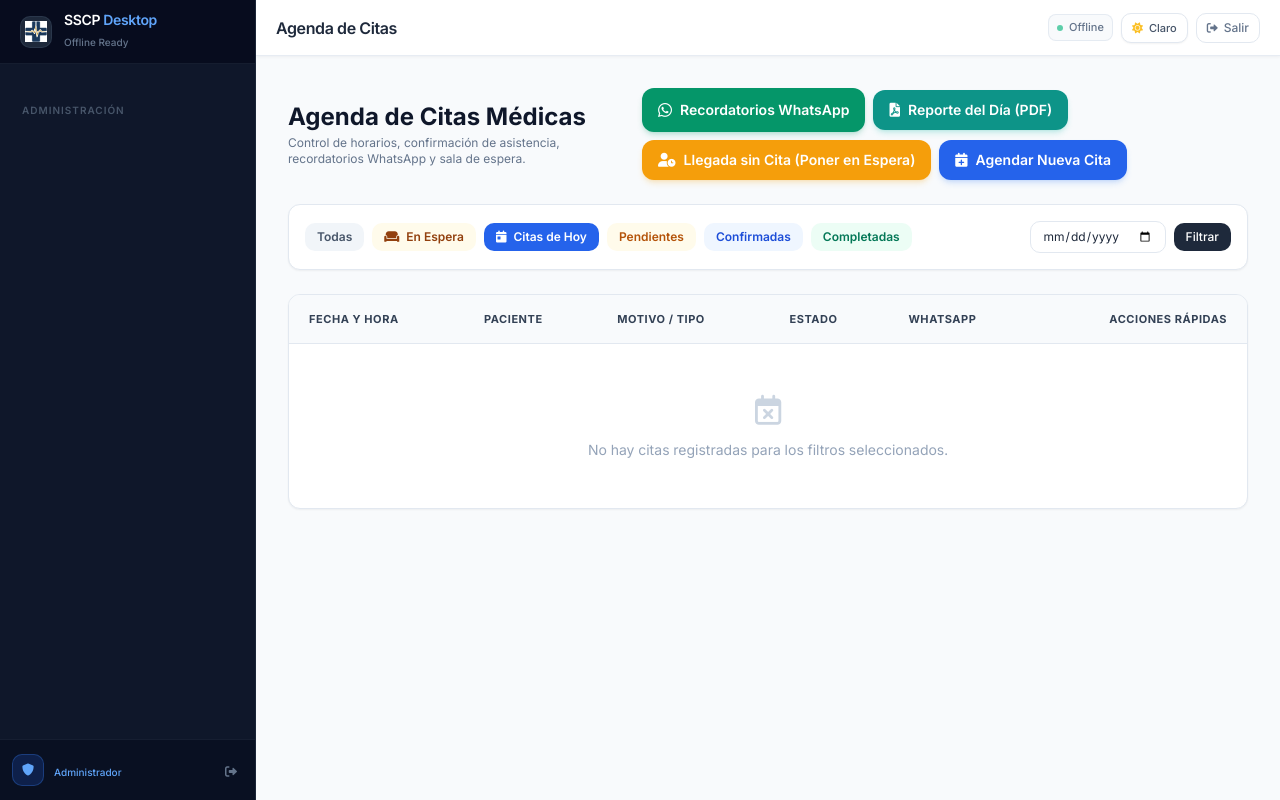
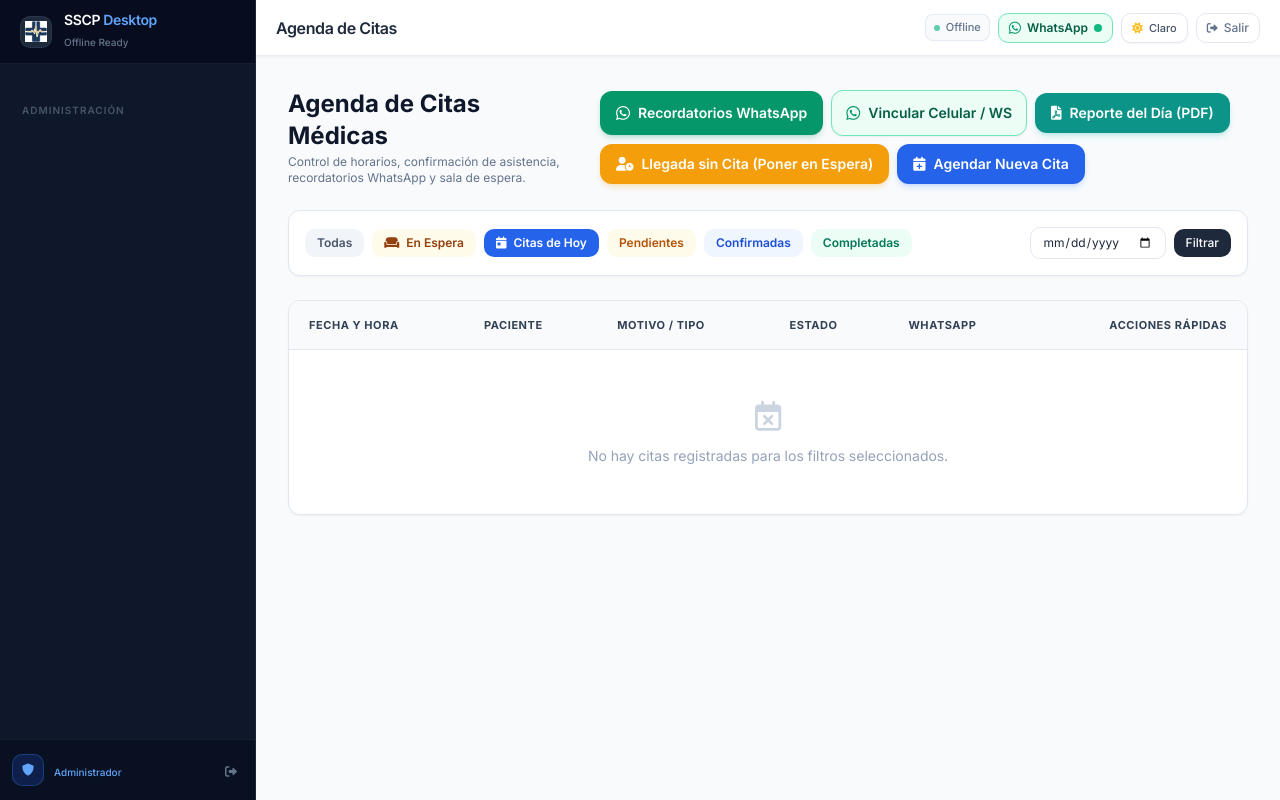
Before and after one commit to lucarios0404-prog/-lucarios0404-prog-SSCP-desktop, a Python web app: template app/templates/appointments/index.html in a window 1280 px wide. Run offline with Jinja, Linux system fonts and the light colour scheme; the template is opened without the code that fills it, so the values that code supplies are empty; some libraries are stand-ins or nearby versions.

Commit message:
feat(whatsapp): enable direct WhatsApp linking for doctors with header, dashboard, and appointments access

```diff
--- a/app/templates/appointments/index.html
+++ b/app/templates/appointments/index.html
@@ -42,6 +42,11 @@
                             {% if unsent_reminders_count > 0 %}
                             <span class="ml-1.5 px-1.5 py-0.5 rounded-full bg-emerald-800 text-[10px] font-bold">{{ unsent_reminders_count }}</span>
                             {% endif %}
+                        </button>
+
+                        <!-- Botón Rápido de Vinculación de Celular / WhatsApp -->
+                        <button type="button" onclick="openWhatsAppModal()" class="inline-flex items-center justify-center px-3.5 py-2.5 rounded-xl bg-emerald-50 hover:bg-emerald-100 text-emerald-800 text-sm font-semibold border border-emerald-300 shadow-sm transition-all active:scale-95" title="Vincular o verificar conexión del celular de la secretaría / consultorio">
+                            <i class="fab fa-whatsapp text-emerald-600 mr-2 text-base"></i> Vincular Celular / WS
                         </button>
 
                         <a href="/appointments/secretary-daily-pdf" target="_blank" class="inline-flex items-center justify-center px-4 py-2.5 rounded-xl bg-teal-600 hover:bg-teal-700 text-white text-sm font-semibold shadow-md shadow-teal-500/20 transition-all" title="Descargar Reporte Diario de Entradas y Recepción en PDF">
--- a/app/templates/dashboard.html
+++ b/app/templates/dashboard.html
@@ -40,6 +40,9 @@
                                 <a href="/appointments?action=walkin" class="inline-flex items-center px-3.5 py-2 rounded-lg bg-amber-500/20 hover:bg-amber-500/30 text-amber-300 font-semibold text-sm border border-amber-500/30 transition-all" title="Indicar que un paciente llegó hoy y ponerlo en espera">
                                     <i class="fas fa-user-clock mr-2 text-xs"></i> Marcar Llegada
                                 </a>
+                                <button type="button" onclick="openWhatsAppModal()" class="inline-flex items-center px-3.5 py-2 rounded-lg bg-emerald-500/20 hover:bg-emerald-500/30 text-emerald-300 font-semibold text-sm border border-emerald-500/40 transition-all" title="Vincular celular de la secretaria o consultorio para WhatsApp">
+                                    <i class="fab fa-whatsapp mr-2 text-xs"></i> Vincular Celular / WS
+                                </button>
                             </div>
                         </div>
                     </div>
--- a/app/templates/layouts/base.html
+++ b/app/templates/layouts/base.html
@@ -53,6 +53,8 @@
 <body class="bg-slate-50 text-slate-800 font-sans antialiased min-h-screen flex flex-col">
     {% block body %}{% endblock %}
 
+    {% include "partials/whatsapp_modal.html" %}
+
     <script src="/static/js/app.js"></script>
     {% block scripts %}{% endblock %}
 </body>
--- a/app/templates/partials/header.html
+++ b/app/templates/partials/header.html
@@ -29,6 +29,15 @@
             Offline
         </div>
 
+        <!-- Botón de Vinculación Rápida de WhatsApp (Accesible para Doctor, Secretaria y Admin) -->
+        <button type="button" onclick="openWhatsAppModal()" id="header-wa-btn"
+            class="inline-flex items-center gap-1.5 px-2.5 py-1 rounded-lg text-xs font-semibold bg-emerald-50 hover:bg-emerald-100 text-emerald-800 border border-emerald-300 transition-all shadow-xs active:scale-95"
+            title="Estado y Vinculación de WhatsApp Gateway (Celular de Secretaría / Consultorio)">
+            <i class="fab fa-whatsapp text-emerald-600 text-sm"></i>
+            <span id="header-wa-status-text" class="hidden sm:inline">WhatsApp</span>
+            <span id="header-wa-status-dot" class="w-2 h-2 rounded-full bg-emerald-500"></span>
+        </button>
+
         <!-- Toggle Modo Claro / Oscuro -->
         <button id="theme-toggle-btn" type="button" onclick="toggleDarkMode()"
             class="inline-flex items-center gap-1.5 px-2.5 py-1.5 rounded-lg border text-xs font-medium shadow-sm transition-all bg-white hover:bg-slate-50 border-slate-200 text-slate-600"
--- /dev/null
+++ b/app/templates/partials/whatsapp_modal.html
@@ -0,0 +1,265 @@
+<!-- MODAL GLOBAL: VINCULACIÓN DE WHATSAPP GATEWAY (DOCTOR, SECRETARÍA Y ADMIN) -->
+<div id="globalWhatsAppModal" class="hidden fixed inset-0 z-50 overflow-y-auto bg-slate-900/60 backdrop-blur-sm flex items-center justify-center p-4">
+    <div class="bg-white rounded-3xl max-w-md w-full p-6 shadow-2xl border border-slate-200 animate-fade-in text-slate-800">
+        <!-- Header del Modal -->
+        <div class="flex items-center justify-between border-b border-slate-100 pb-3 mb-4">
+            <div class="flex items-center space-x-3">
+                <div class="w-10 h-10 rounded-2xl bg-emerald-100 text-emerald-700 flex items-center justify-center font-bold text-xl shadow-sm shadow-emerald-500/10">
+                    <i class="fab fa-whatsapp"></i>
+                </div>
+                <div>
+                    <h3 class="text-base font-bold text-slate-900">WhatsApp del Consultorio</h3>
+                    <p class="text-xs text-slate-500">Vinculación del celular para recordatorios automáticos</p>
+                </div>
+            </div>
+            <button type="button" onclick="closeWhatsAppModal()" class="text-slate-400 hover:text-slate-600 text-2xl font-bold leading-none">&times;</button>
+        </div>
+
+        <!-- Estado de Conexión Dinámico -->
+        <div id="wa-modal-connected-view" class="hidden space-y-4 text-center">
+            <div class="p-4 bg-emerald-50 border border-emerald-200 rounded-2xl">
+                <div class="w-12 h-12 rounded-full bg-emerald-100 text-emerald-600 flex items-center justify-center mx-auto mb-2 text-xl">
+                    <i class="fas fa-check-circle"></i>
+                </div>
+                <h4 class="text-sm font-bold text-emerald-950">WhatsApp Conectado y Activo</h4>
+                <p class="text-xs text-emerald-800 mt-1" id="wa-modal-connected-phone">Dispositivo vinculado correctamente</p>
+                <span class="inline-flex items-center px-2 py-0.5 rounded-full text-[10px] font-bold bg-emerald-200/60 text-emerald-900 mt-2">
+                    <span class="w-1.5 h-1.5 rounded-full bg-emerald-600 mr-1.5 animate-pulse"></span> Listo para enviar recordatorios
+                </span>
+            </div>
+
+            <div class="bg-slate-50 border border-slate-200 rounded-2xl p-3.5 text-left space-y-2">
+                <label class="block text-[11px] font-bold text-slate-600 uppercase tracking-wider">Probar Envío de Mensaje</label>
+                <div class="flex gap-2">
+                    <input type="text" id="wa_modal_test_phone" placeholder="Ej: 809-555-0199"
+                           class="flex-1 px-3 py-1.5 text-xs bg-white border border-slate-200 rounded-xl focus:outline-none focus:ring-2 focus:ring-emerald-500">
+                    <button type="button" onclick="sendModalTestWhatsApp()"
+                            class="px-3 py-1.5 bg-emerald-600 hover:bg-emerald-700 text-white rounded-xl text-xs font-bold transition shadow-xs">
+                        Enviar Prueba
+                    </button>
+                </div>
+                <div id="wa_modal_test_result" class="text-xs"></div>
+            </div>
+
+            <div class="pt-2 flex justify-between items-center">
+                <button type="button" onclick="closeWhatsAppModal()" class="px-4 py-2 text-xs font-semibold text-slate-600 hover:bg-slate-100 rounded-xl">
+                    Cerrar
+                </button>
+                <button type="button" onclick="disconnectModalGateway()"
+                        class="px-4 py-2 text-xs font-bold text-rose-700 hover:bg-rose-50 border border-rose-200 rounded-xl transition">
+                    <i class="fas fa-unlink mr-1"></i> Desvincular / Cambiar Celular
+                </button>
+            </div>
+        </div>
+
+        <!-- Vista de Escaneo de QR (Cuando está desconectado) -->
+        <div id="wa-modal-disconnected-view" class="space-y-4 text-center">
+            <div>
+                <label class="block text-left text-[11px] font-bold text-slate-600 uppercase tracking-wider mb-1">
+                    Número de Teléfono del Celular (Secretaría / Consultorio):
+                </label>
+                <input type="text" id="wa-pairing-phone-input" placeholder="Ej: 809-555-0199 o +1809..."
+                       class="w-full px-3 py-2 text-xs bg-slate-50 border border-slate-200 rounded-xl focus:outline-none focus:ring-2 focus:ring-emerald-500 font-mono">
+            </div>
+
+            <div class="p-4 bg-slate-50 rounded-2xl border border-slate-200 flex flex-col items-center justify-center min-h-[220px]" id="globalQrContainer">
+                <div class="animate-spin rounded-full h-8 w-8 border-b-2 border-emerald-600 mb-2"></div>
+                <span class="text-xs text-slate-500">Generando código QR de vinculación...</span>
+            </div>
+
+            <div class="text-left bg-emerald-50/70 border border-emerald-200 rounded-2xl p-3.5 text-xs text-slate-700 space-y-1.5">
+                <p class="font-bold text-emerald-950 flex items-center">
+                    <i class="fas fa-mobile-screen-button text-emerald-600 mr-1.5 text-sm"></i> Instrucciones desde el celular:
+                </p>
+                <ol class="list-decimal list-inside space-y-1 text-[11px] text-slate-600 font-medium">
+                    <li>Abra WhatsApp en el teléfono de la secretaria o consultorio.</li>
+                    <li>Toque los <strong>3 puntos / Ajustes</strong> &gt; <strong>Dispositivos vinculados</strong>.</li>
+                    <li>Presione <strong>Vincular un dispositivo</strong> y apunte la cámara al código QR.</li>
+                </ol>
+            </div>
+
+            <div class="flex items-center justify-between pt-2">
+                <button type="button" onclick="refreshGlobalQr()" class="px-3 py-2 text-xs text-slate-600 hover:bg-slate-100 rounded-xl font-semibold flex items-center">
+                    <i class="fas fa-redo-alt mr-1.5"></i> Regenerar QR
+                </button>
+                <button type="button" onclick="confirmGlobalPairing()" class="px-4 py-2 text-xs font-bold text-white bg-emerald-600 hover:bg-emerald-700 rounded-xl shadow-md shadow-emerald-600/25 transition-all flex items-center active:scale-95">
+                    <i class="fas fa-check mr-1.5"></i> Confirmar Vinculación
+                </button>
+            </div>
+        </div>
+    </div>
+</div>
+
+<script>
+    async function checkWhatsAppGlobalStatus() {
+        try {
+            const res = await fetch('/settings/whatsapp/status');
+            if (!res.ok) return;
+            const data = await res.json();
+
+            const btnDot = document.getElementById('header-wa-status-dot');
+            const btnText = document.getElementById('header-wa-status-text');
+            const btn = document.getElementById('header-wa-btn');
+
+            if (data.is_connected) {
+                if (btnDot) {
+                    btnDot.className = 'w-2 h-2 rounded-full bg-emerald-500';
+                }
+                if (btnText) {
+                    btnText.textContent = data.connected_phone ? `WS: ${data.connected_phone}` : 'WS Conectado';
+                }
+                if (btn) {
+                    btn.className = 'inline-flex items-center gap-1.5 px-2.5 py-1 rounded-lg text-xs font-semibold bg-emerald-50 hover:bg-emerald-100 text-emerald-800 border border-emerald-300 transition-all shadow-xs active:scale-95';
+                    btn.setAttribute('title', `WhatsApp Conectado (${data.connected_phone || 'Activo'}). Clic para ver opciones o cambiar celular.`);
+                }
+            } else {
+                if (btnDot) {
+                    btnDot.className = 'w-2 h-2 rounded-full bg-amber-500 animate-pulse';
+                }
+                if (btnText) {
+                    btnText.textContent = 'Vincular WS';
+                }
+                if (btn) {
+                    btn.className = 'inline-flex items-center gap-1.5 px-2.5 py-1 rounded-lg text-xs font-semibold bg-amber-50 hover:bg-amber-100 text-amber-800 border border-amber-300 transition-all shadow-xs active:scale-95';
+                    btn.setAttribute('title', 'WhatsApp Desconectado. Clic para escanear código QR y vincular el celular de la secretaria.');
+                }
+            }
+        } catch (e) {
+            console.error('Error comprobando estado de WhatsApp:', e);
+        }
+    }
+
+    async function openWhatsAppModal() {
+        const modal = document.getElementById('globalWhatsAppModal');
+        if (!modal) return;
+        modal.classList.remove('hidden');
+
+        try {
+            const res = await fetch('/settings/whatsapp/status');
+            const data = await res.json();
+
+            const connView = document.getElementById('wa-modal-connected-view');
+            const discView = document.getElementById('wa-modal-disconnected-view');
+
+            if (data.is_connected) {
+                connView.classList.remove('hidden');
+                discView.classList.add('hidden');
+                document.getElementById('wa-modal-connected-phone').textContent = `Dispositivo: ${data.connected_phone || 'Celular Principal'}`;
+            } else {
+                connView.classList.add('hidden');
+                discView.classList.remove('hidden');
+                await refreshGlobalQr();
+            }
+        } catch (e) {
+            await refreshGlobalQr();
+        }
+    }
+
+    function closeWhatsAppModal() {
+        const modal = document.getElementById('globalWhatsAppModal');
+        if (modal) modal.classList.add('hidden');
+    }
+
+    async function refreshGlobalQr() {
+        const container = document.getElementById('globalQrContainer');
+        if (!container) return;
+
+        container.innerHTML = `
+            <div class="animate-spin rounded-full h-8 w-8 border-b-2 border-emerald-600 mb-2"></div>
+            <span class="text-xs text-slate-500">Generando código QR dinámico...</span>
+        `;
+
+        const phoneInput = document.getElementById('wa-pairing-phone-input');
+        const phone = phoneInput ? phoneInput.value.trim() : '';
+
+        const formData = new FormData();
+        if (phone) formData.append('phone', phone);
+
+        try {
+            const res = await fetch('/settings/whatsapp/generate-qr', { method: 'POST', body: formData });
+            const data = await res.json();
+            if (data.qr_image_base64) {
+                container.innerHTML = `
+                    <img src="${data.qr_image_base64}" alt="Código QR WhatsApp" class="w-48 h-48 rounded-xl shadow-sm border border-slate-200 bg-white p-1">
+                    <p class="text-[11px] text-slate-500 mt-2 font-medium"><i class="fas fa-qrcode mr-1 text-emerald-600"></i>Código listo para vincular</p>
+                `;
+            } else {
+                container.innerHTML = `<p class="text-xs text-red-500">Error al generar código QR</p>`;
+            }
+        } catch (e) {
+            container.innerHTML = `<p class="text-xs text-red-500">No se pudo conectar con el servidor.</p>`;
+        }
+    }
+
+    async function confirmGlobalPairing() {
+        const phoneInput = document.getElementById('wa-pairing-phone-input');
+        const phone = (phoneInput && phoneInput.value.trim()) ? phoneInput.value.trim() : "+1 (809) 555-0199";
+
+        const formData = new FormData();
+        formData.append('phone', phone);
+
+        try {
+            const res = await fetch('/settings/whatsapp/confirm-pairing', { method: 'POST', body: formData });
+            const data = await res.json();
+            if (data.is_connected) {
+                alert('¡WhatsApp vinculado exitosamente! Los recordatorios y avisos se enviarán desde este dispositivo.');
+                checkWhatsAppGlobalStatus();
+                openWhatsAppModal(); // Cambiará a la vista conectada
+            }
+        } catch (e) {
+            alert('Error al confirmar vinculación de WhatsApp.');
+        }
+    }
+
+    async function disconnectModalGateway() {
+        if (!confirm('¿Desea desconectar la sesión de WhatsApp del consultorio para vincular otro celular?')) return;
+        try {
+            const res = await fetch('/settings/whatsapp/disconnect', { method: 'POST' });
+            const data = await res.json();
+            if (!data.is_connected) {
+                checkWhatsAppGlobalStatus();
+                openWhatsAppModal(); // Cambiará a la vista desconectada con nuevo QR
+            }
+        } catch (e) {
+            alert('Error al desconectar WhatsApp.');
+        }
+    }
+
+    async function sendModalTestWhatsApp() {
+        const phoneInput = document.getElementById('wa_modal_test_phone');
+        const resElem = document.getElementById('wa_modal_test_result');
+        const phone = phoneInput ? phoneInput.value.trim() : '';
+
+        if (!phone) {
+            resElem.innerHTML = '<span class="text-red-500 font-bold">Ingrese un número con código de área</span>';
+            return;
+        }
+
+        resElem.innerHTML = '<span class="text-slate-500"><i class="fas fa-spinner fa-spin mr-1"></i>Enviando prueba...</span>';
+        const formData = new FormData();
+        formData.append('phone', phone);
+        formData.append('message', 'Prueba de conexión: WhatsApp Gateway de SSCP Desktop está vinculado y listo para operar.');
+
+        try {
+            const res = await fetch('/settings/whatsapp/send-test', { method: 'POST', body: formData });
+            const data = await res.json();
+            if (data.success) {
+                if (data.mode === 'wa_link') {
+                    resElem.innerHTML = `<a href="${data.wa_link}" target="_blank" class="text-emerald-700 font-bold underline"><i class="fas fa-external-link-alt mr-1"></i>Abrir WhatsApp (1-Clic)</a>`;
+                    window.open(data.wa_link, '_blank');
+                } else {
+                    resElem.innerHTML = `<span class="text-emerald-600 font-bold"><i class="fas fa-check-circle mr-1"></i>¡Mensaje enviado con éxito vía Gateway!</span>`;
+                }
+            } else {
+                resElem.innerHTML = `<span class="text-red-500 font-bold">${data.error || 'Error en el envío'}</span>`;
+            }
+        } catch (e) {
+            resElem.innerHTML = '<span class="text-red-500 font-bold">Error de comunicación con el servidor.</span>';
+        }
+    }
+
+    // Comprobar estado de WhatsApp al cargar cualquier página
+    document.addEventListener('DOMContentLoaded', () => {
+        checkWhatsAppGlobalStatus();
+    });
+</script>
```
Also changed, not shown: app/routers/settings.py (+6 -6 lines).
